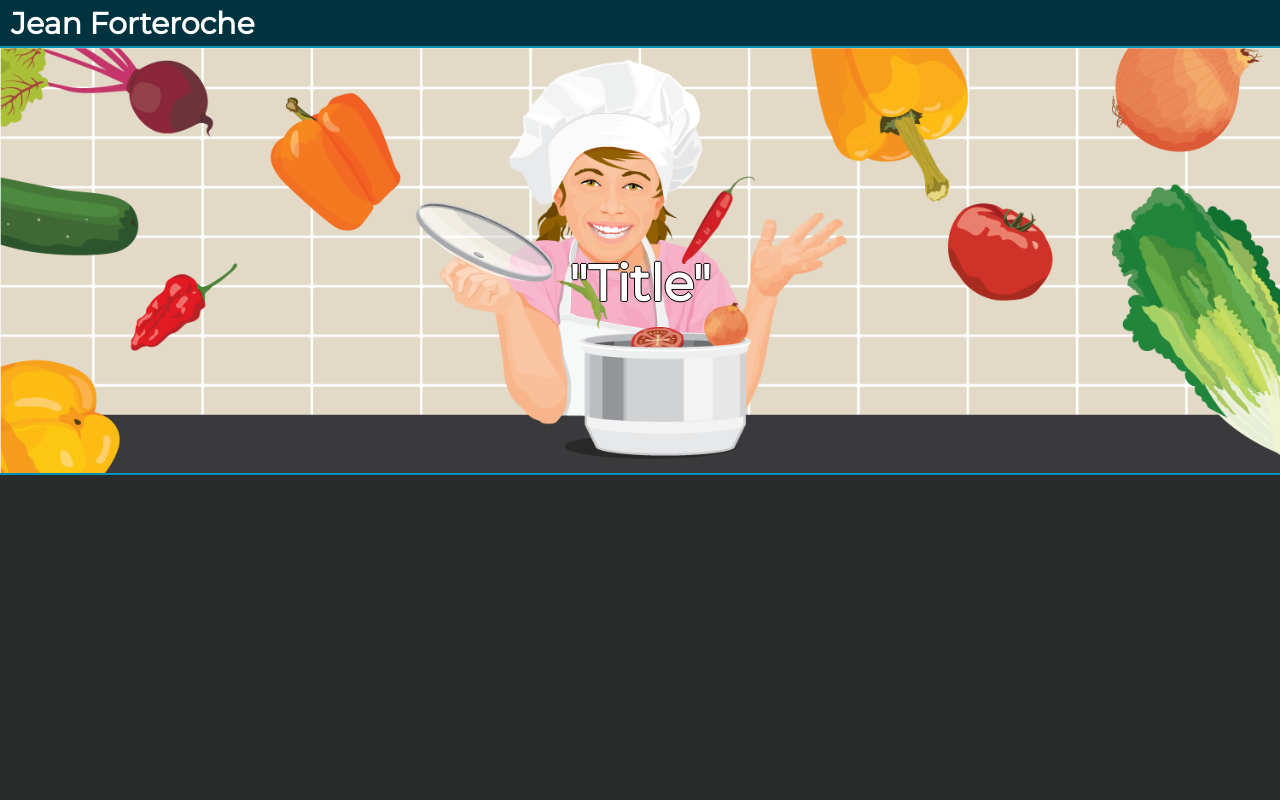
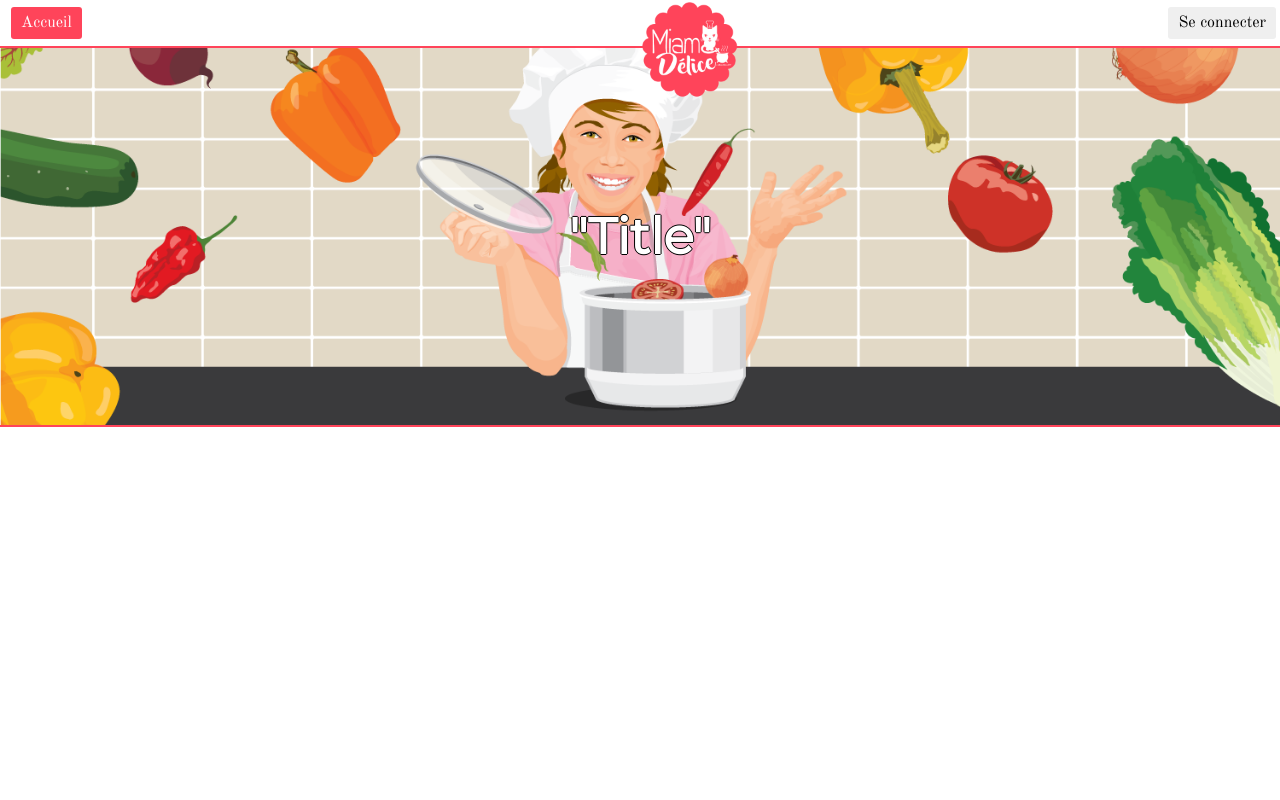
Before and after one commit to sorenouw/Projet5_web-developer-junior_OpenClassrooms, a PHP site: page / in a window 1280 px wide. Run offline with PHP 8.4, Linux system fonts and the light colour scheme; data that the repository does not hold is empty; some libraries are stand-ins or nearby versions.

Commit message:
design css

```diff
--- a/public/css/base.css
+++ b/public/css/base.css
@@ -23,7 +23,7 @@
 
 h4{
   font-size: 20px;
-  color: #0093B7;
+  color: #ff445a;
   margin: 5px;
 }
 p{
--- a/public/css/layout.css
+++ b/public/css/layout.css
@@ -6,8 +6,22 @@
   justify-content: space-between;
   padding: 3px 10px 3px 10px;
   height: 40px;
+  border-bottom: 2px solid #ff445a;
 }
-
+.headerFixed{
+  position: fixed;
+  top: 0;
+  width: 99%;;
+  z-index: 98;
+}
+.headerLogo{
+  position: fixed;
+  top: 0;
+  width: 100%;
+  z-index: 99;
+  height: 100px;
+  width: auto;
+}
 /*----- header img -----*/
 
 .headerImg {
@@ -19,8 +33,7 @@
 .img-fluid {
   max-width: 100%;
   height: auto;
-  border-top: 2px solid #0093B7;
-  border-bottom: 2px solid #0093B7;
+  border-bottom: 2px solid #ff445a;
   margin-bottom: 30px;
 }
 
@@ -44,7 +57,7 @@
 }
 
 .index_post {
-  border: 2px solid #0093B7;
+  border: 2px solid #ff445a;
   border-radius: 5px;
   padding: 10px;
   overflow: hidden;
@@ -70,7 +83,7 @@
 .comment {
   margin: auto;
   padding: 5px;
-  border-bottom: 2px solid #0093B7;
+  border-bottom: 2px solid #ff445a;
   max-width: 50%;
 }
 
@@ -82,13 +95,12 @@
   max-width: 80%;
 }
 /*----- admin -----*/
-
 table {
   border-collapse: collapse;
 }
 
 td {
-  border: 2px solid #0093B7;
+  border: 2px solid #ff445a;
 }
 .center{
   align-items: center;
--- a/public/css/theme.css
+++ b/public/css/theme.css
@@ -1,6 +1,4 @@
 a, button {
-  color: white;
-  background-color: #0093B7;
   padding: 6px 10px;
   margin: 1px;
   border-radius: 3px;
@@ -9,28 +7,25 @@
   border: 0px;
   font-family: 'Old Standard TT';
 }
-h1 a{
-  background-color: unset;
-  font-size: unset;
-  font-family: unset;
-  padding: unset;
+.white{
+  color: #ff445a;
+  background-color: white;
+}
+.red{
+  background-color: #ff445a;
+  color: white;
 }
 button{
   cursor: pointer;
 }
 h3 {
-  color: #0093B7;
+  color: red;
 }
 h5{
   color: red;
   font-size: 20px;
 }
-header {
-  background-color: #003340;
-  color: white;
-}
 
 body {
-  background-color: #2A2B2B;
-  color: white;
+  background-color: white;
 }
--- a/view/backend/editComment.php
+++ b/view/backend/editComment.php
@@ -6,7 +6,7 @@
   <form class="" action="index.php?action=editComment&id=<?= $_GET['id']?>&comment_id=<?= $editComment->id() ?>" method="post">
     <textarea cols="50" rows="10" name="comment"><?php echo nl2br(htmlspecialchars($editComment->comment())); ?></textarea>
     <br>
-    <button type="submit" name="2">Modifier !</button>
+    <button class="red" type="submit" name="2">Modifier !</button>
   </form>
 
 
--- a/view/backend/editPost.php
+++ b/view/backend/editPost.php
@@ -6,7 +6,7 @@
   <form class="" action="index.php?action=editPost&id=<?= $editPost->id(); ?>" method="post">
     <p><?php echo nl2br(htmlspecialchars($editPost->title())); ?></p>
     <textarea class="editor" cols="50" rows="10" name="post"><?php echo nl2br(htmlspecialchars($editPost->content())); ?></textarea>
-    <button type="submit" name="3">Modifier !</button>
+    <button class="red" type="submit" name="3">Modifier !</button>
   </form>
 
 
--- a/view/backend/newPost.php
+++ b/view/backend/newPost.php
@@ -1,8 +1,7 @@
 <?php $title = 'Nouveau Post'; ?>
 
 <?php ob_start(); ?>
-        <h1>Rédiger un un nouveau post !</h1>
-        <p><a href="index.php?action=admin">Retour à l'interface d'admninistration</a></p>
+        <p><a class="red" href="index.php?action=admin">Retour à l'interface d'admninistration</a></p>
 
 
 <form action="index.php?action=newPost" method="post">
@@ -15,7 +14,7 @@
       <textarea class="editor" id="content" name="content" rows="10" cols="80"></textarea>
   </div>
     <div>
-        <input type="submit" name="5" />
+        <button class="red" type="submit" name="5">Poster !</button>
     </div>
 </form>
 <?php $content = ob_get_clean(); ?>
--- a/view/frontend/commentView.php
+++ b/view/frontend/commentView.php
@@ -3,6 +3,9 @@
   <?php ob_start(); ?>
   <?php include("view/frontend/nav.php"); ?>
   <?php include("view/frontend/headerImg.php"); ?>
+
+
+<img src="public/img/logo.png" alt="" class="headerLogo">
 <p><a class="right" href="index.php">Accueil</a></p>
 <?php
 
--- a/view/frontend/home.php
+++ b/view/frontend/home.php
@@ -3,6 +3,7 @@
 <?php include("view/frontend/nav.php"); ?>
 <?php include("view/frontend/headerImg.php"); ?>
 
+<img src="public/img/logo.png" alt="" class="headerLogo">
 <section class="index_posts">
 
   <?php foreach ($articles as $article): $content = substr($article->content(), 0, 500); ?>
--- a/view/frontend/nav.php
+++ b/view/frontend/nav.php
@@ -1,14 +1,20 @@
-<header>
-<h1><a href="index.php">Jean Forteroche</a></h1>
+<header class="white headerFixed">
+<a href="index.php" class="red">Accueil</a>
 <nav>
 
   <!-- Si l'utilisateur se connecte on remplace le bouton "se connecter" par "administration" -->
 
   <?php if (!empty($_SESSION["user"])) {
   ?>
-    <em><a href="index.php?action=admin">Administration</a></em>
+    <em><a href="index.php?action=admin" class="red">Administration</a></em>
   	<?php
-  }
+  } else {
+      ?>
+      <form class="" action="index.php?action=login" method="post">
+        <button type="submit" name="button" class="">Se connecter</button>
+      </form>
+  <?php
+    }
   ?>
 </nav>
 </header>
--- a/view/frontend/template.php
+++ b/view/frontend/template.php
@@ -16,6 +16,7 @@
     </head>
 
     <body>
+
         <?= $content ?>
 
         <!-- tinymce -->
```
Also changed, not shown: view/backend/admin.php (+9 -8 lines), public/img/logo.png (added).
